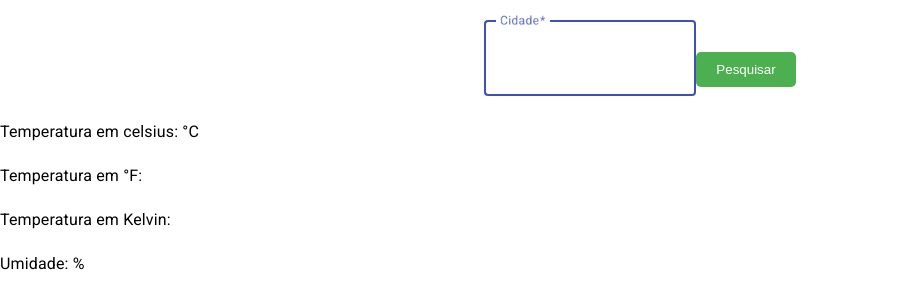
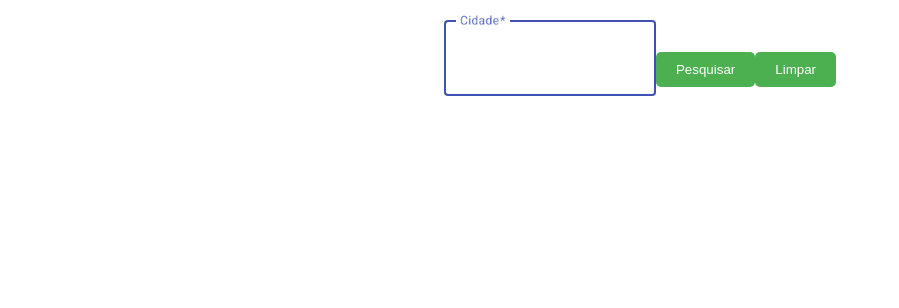
Before and after one commit to Lucbm99/Angular-Temperatura, an Angular app: page / in a window 1280 px wide. Shown: the top 308 px of the page, without its empty margins (0-899 px from the left). Built offline with nearby package versions, Linux system fonts and the light colour scheme.

Commit message:
Adicionando botão de limpar dados no formulário com condição booleana

```diff
--- a/src/app/temperatura/temperatura.component.html
+++ b/src/app/temperatura/temperatura.component.html
@@ -15,8 +15,11 @@
         </mat-error>
     </mat-form-field>
     <button type="button" (click)="pesquisarTemperaturaDaCidadeFornecida()">Pesquisar</button>
+    <button type="button" (click)="limparDadosDaPesquisaDeTemperatura()">Limpar</button>
 </form>
-<h3>Temperatura em celsius: {{ valorTemperaturaCidadeCelsius }}°C</h3>
-<h3>Temperatura em °F: {{ valorTemperaturaCidadeKelvin }}</h3>
-<h3>Temperatura em Kelvin: {{ valorTemperaturaCidadeFahrenheit }}</h3>
-<h3>Umidade: {{ valorUmidadeCidade }}%</h3>
+<section *ngIf="formularioSubmetido">
+    <h3>Temperatura em celsius: {{ valorTemperaturaCidadeCelsius }}°C</h3>
+    <h3>Temperatura em °F: {{ valorTemperaturaCidadeFahrenheit }}</h3>
+    <h3>Temperatura em Kelvin: {{ valorTemperaturaCidadeKelvin }} K</h3>
+    <h3>Umidade: {{ valorUmidadeCidade }}%</h3>
+</section>
--- a/src/app/temperatura/temperatura.component.ts
+++ b/src/app/temperatura/temperatura.component.ts
@@ -14,6 +14,7 @@ export class TemperaturaComponent implements OnInit {
   public valorUmidadeCidade: any;
   public temperaturaForm: any;
   public cidade: any;
+  public formularioSubmetido: boolean = false;
 
   constructor(
     private _temperaturaService: TemperaturaService,
@@ -29,6 +30,7 @@ export class TemperaturaComponent implements OnInit {
   pesquisarTemperaturaDaCidadeFornecida() {
     this._temperaturaService.pesquisarTemperaturaDeUmaCidade(this.temperaturaForm.value.cidade).subscribe((response) => {
       const data = [ response ];
+      this.formularioSubmetido = true;
 
       const dadosExtraidosAPI = data.map(item => {
         const temperaturaCelsius = item.current.temp_c;
@@ -42,11 +44,14 @@ export class TemperaturaComponent implements OnInit {
         this.valorUmidadeCidade = umidade;
 
         console.log("°C: ", this.valorTemperaturaCidadeCelsius);
+        console.log("°F: ", this.valorTemperaturaCidadeFahrenheit);
         console.log("Kelvin: ", this.valorTemperaturaCidadeKelvin);
-        console.log("°F: ", this.valorTemperaturaCidadeFahrenheit);
         console.log("Umidade: ", this.valorUmidadeCidade);
       });
     })
   }
 
+  limparDadosDaPesquisaDeTemperatura() {
+    this.formularioSubmetido = false;
+  }
 }
```
